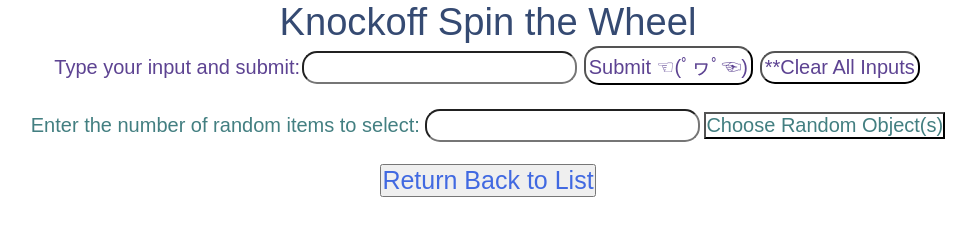
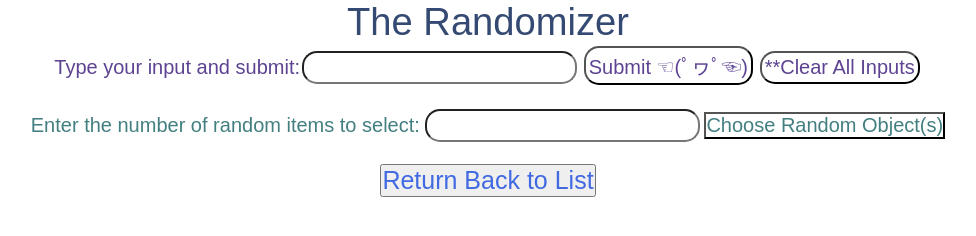
Before and after one commit to staten-island-tech/create-task-judyyan27, a website built with Vite: page app/index.html in a window 1280 px wide. Shown: the whole page, without its empty margins (152-1128 px from the left). Built offline with nearby package versions, Linux system fonts and the light colour scheme; a web font is replaced by a local one.

Commit message:
Update index.html

```diff
--- a/app/index.html
+++ b/app/index.html
@@ -12,7 +12,7 @@
   </head>
   <body>
     <div class="website_title">
-      <h1>Knockoff Spin the Wheel</h1>
+      <h1>The Randomizer</h1>
     </div>
 
     <div id="input">
```
